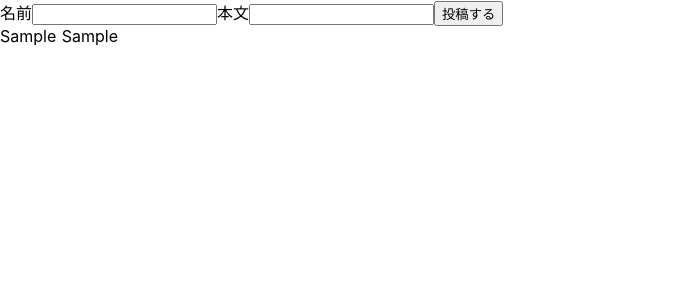
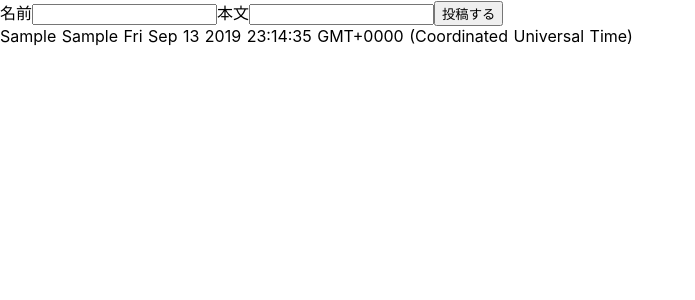
Before and after one commit to kysnrm/makimono, a Nuxt app: page / in a window 1280 px wide. Both pictures are taken after typing "Sample", "Sample" into the empty fields and a click on the input "投稿する". Shown: the top 300 px of the page, without its empty margins (0-695 px from the left). Built offline with nearby package versions, Linux system fonts and the light colour scheme.

Commit message:
Add createdAt

```diff
--- a/pages/index.vue
+++ b/pages/index.vue
@@ -10,6 +10,7 @@
     <div v-for="(item, index) in items" :key="index">
       {{ item.author }}
       {{ item.text }}
+      {{ item.createdAt }}
     </div>
   </div>
 </template>
@@ -24,7 +25,7 @@ export default {
   },
   methods: {
     addItem(author, text) {
-      this.items.push({ author, text })
+      this.items.push({ author, text, createdAt: Date() })
       this.newPost.author = ''
       this.newPost.text = ''
     }
```
